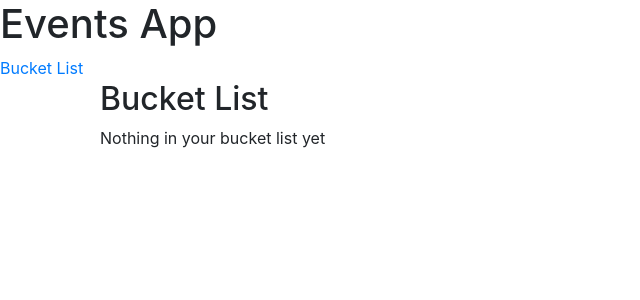
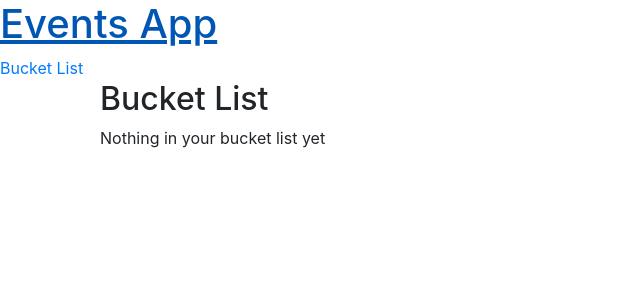
Before and after one commit to Ankur-1980/Angular-Event-Project, an Angular app in the folder LastOfUs/: page /bucket-list in a window 1280 px wide. Shown: the top 300 px of the page, without its empty margins (0-640 px from the left). Built offline with nearby package versions, Linux system fonts and the light colour scheme.

Commit message:
added link to Title, ReactiveForm Module, set up form group

```diff
--- a/LastOfUs/src/app/app.component.html
+++ b/LastOfUs/src/app/app.component.html
@@ -1,5 +1,7 @@
 <header>
-  <h1>Events App</h1>
+  <h1>
+    <a routerLink="/">Events App</a>
+  </h1>
   <nav>
     <a routerLink="/bucket-list">Bucket List</a>
   </nav>
--- a/LastOfUs/src/app/app.module.ts
+++ b/LastOfUs/src/app/app.module.ts
@@ -1,7 +1,7 @@
 import { BrowserModule } from '@angular/platform-browser';
 import { NgModule } from '@angular/core';
 import { HttpClientModule } from '@angular/common/http';
-import { FormsModule } from '@angular/forms';
+import { ReactiveFormsModule, FormsModule } from '@angular/forms';
 import { AppRoutingModule } from './app-routing.module';
 import { AppComponent } from './app.component';
 import { EventsComponent } from './components/events/events.component';
@@ -26,6 +26,7 @@ import { SearchCriteriaComponent } from './components/search-criteria/search-cri
     HttpClientModule,
     BrowserAnimationsModule,
     FormsModule,
+    ReactiveFormsModule,
   ],
   providers: [],
   bootstrap: [AppComponent],
--- a/LastOfUs/src/app/components/search-criteria/search-criteria.component.ts
+++ b/LastOfUs/src/app/components/search-criteria/search-criteria.component.ts
@@ -7,6 +7,7 @@ import { COUNTRIES } from 'src/app/data/countries';
 import { CATEGORIES } from 'src/app/data/categories';
 import { States } from 'src/app/interfaces/states';
 import { Countries } from 'src/app/interfaces/countries';
+import { FormGroup, FormBuilder } from '@angular/forms';
 
 @Component({
   selector: 'search-criteria',
@@ -27,6 +28,8 @@ export class SearchCriteriaComponent implements OnInit {
   segments: any;
   show: any;
 
+  filterForm: FormGroup;
+
   filterResults: string[];
 
   searchTerm: string;
@@ -38,7 +41,7 @@ export class SearchCriteriaComponent implements OnInit {
 
   @Output() filterSearch = new EventEmitter<string[]>();
 
-  constructor(private api: TMapiService) {}
+  constructor(private fb: FormBuilder, private api: TMapiService) {}
 
   ngOnInit(): void {
     this.api.getClassifications().subscribe((data) => {
@@ -60,6 +63,15 @@ export class SearchCriteriaComponent implements OnInit {
         (x) => x.segment
       );
       this.segments.splice(4, 1);
+    });
+
+    this.filterForm = this.fb.group({
+      searchBar: [''],
+      categoryID: [''],
+      genreID: [''],
+      stateID: [''],
+      countryID: [''],
+      numberOfPosts: ['25'],
     });
   }
 
```
